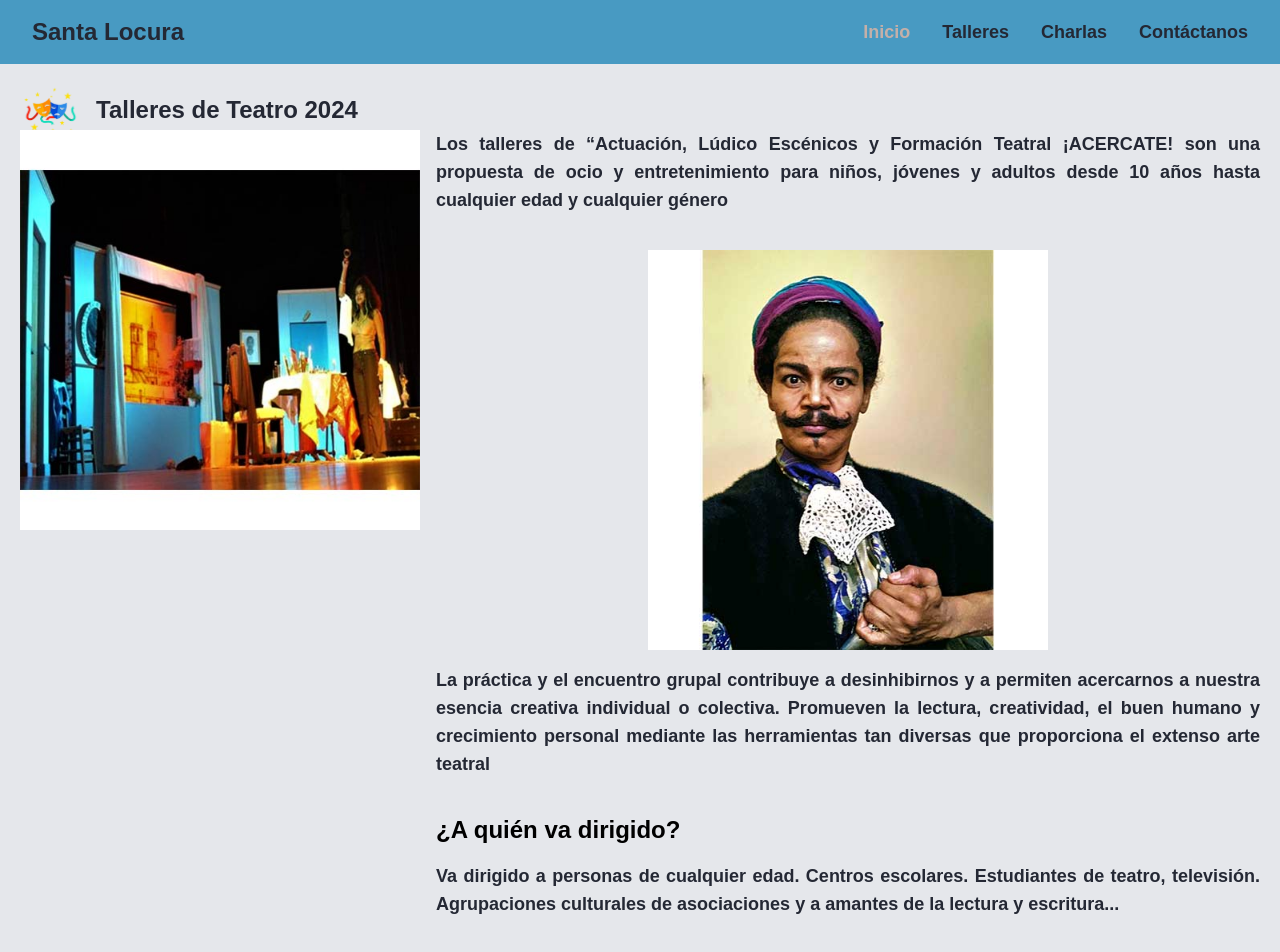
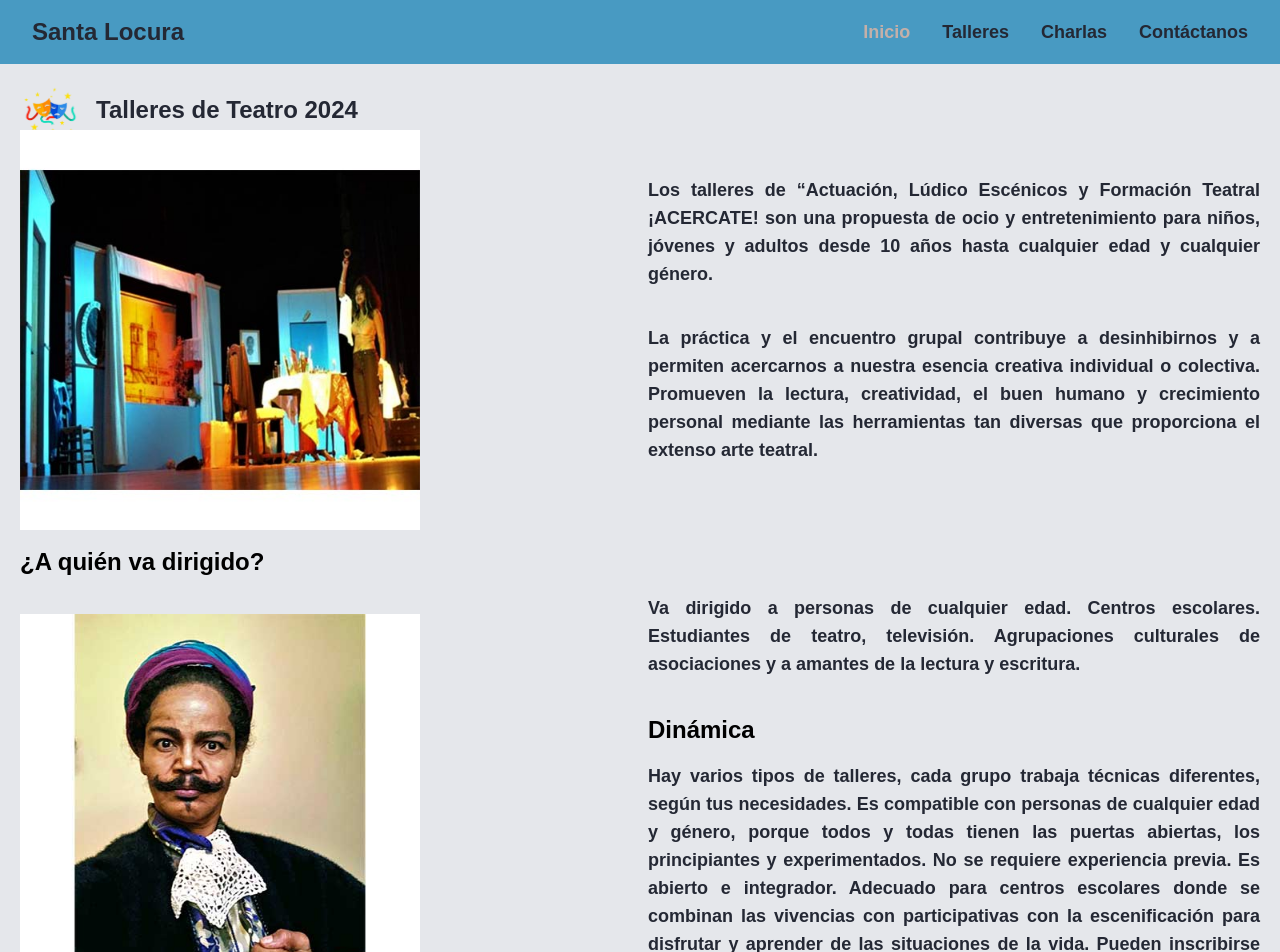
Before and after one commit to javiercastaneda303/santalocuraproductions, a React (Create React App) app: page / in a window 1280 px wide. Shown: the top 952 px of the page. Built offline with nearby package versions, Linux system fonts and the light colour scheme.

Commit message:
cambios den el inicio aunque incompletos

```diff
--- a/src/pages/Home/index.tsx
+++ b/src/pages/Home/index.tsx
@@ -5,36 +5,43 @@ const Index = () => {
   return (
     <div className="home-container">
       <IconTitle title="Talleres de Teatro 2024" />
-      {/* Contenedor Flex que ajusta su dirección basado en el tamaño de pantalla */}
-      <div className="flex flex-col md:flex-row md:items-start space-y-4 md:space-y-0 md:space-x-4">
+      {/* Primer elemento: imagen y texto lado a lado */}
+      <div className="md:grid md:grid-cols-2 gap-4 items-center mb-4">
         <img
           src="/images/5.jpg"
-          className="w-full md:max-w-[400px] object-contain mx-auto"
+          className="w-full max-w-[400px] object-contain mx-auto md:mx-0"
           alt="Artístico"
         />
         <div className="text-base space-y-4">
           <p className="text-justify">
             Los talleres de “Actuación, Lúdico Escénicos y Formación Teatral ¡ACERCATE! son una
             propuesta de ocio y entretenimiento para niños, jóvenes y adultos desde 10 años
-            hasta cualquier edad y cualquier género
+            hasta cualquier edad y cualquier género.
           </p>
-
-          <img
-            src="/images/2.jpg"
-            className="w-full md:max-w-[400px] object-contain mx-auto"
-            alt="Artístico"
-          />
           <p className="text-justify">
             La práctica y el encuentro grupal contribuye a desinhibirnos y a permiten
             acercarnos a nuestra esencia creativa individual o colectiva. Promueven la lectura,
             creatividad, el buen humano y crecimiento personal mediante las herramientas tan
-            diversas que proporciona el extenso arte teatral
+            diversas que proporciona el extenso arte teatral.
           </p>
-          <h2 className="text-2xl font-bold">¿A quién va dirigido?</h2>
+        </div>
+      </div>
+
+      {/* Segundo elemento: Encabezado que ocupa todo el ancho */}
+      <h2 className="text-2xl font-bold mb-4 w-full">¿A quién va dirigido?</h2>
+
+      {/* Tercer elemento: Segunda imagen y texto lado a lado */}
+      <div className="md:grid md:grid-cols-2 gap-4 items-center">
+        <img
+          src="/images/2.jpg"
+          className="w-full max-w-[400px] object-contain mx-auto md:mx-0"
+          alt="Artístico"
+        />
+        <div className="text-base space-y-4">
           <p className="text-justify">
             Va dirigido a personas de cualquier edad. Centros escolares. Estudiantes de teatro,
             televisión. Agrupaciones culturales de asociaciones y a amantes de la lectura y
-            escritura...
+            escritura.
           </p>
           <h2 className="text-2xl font-bold">Dinámica</h2>
           <p className="text-justify">
```
